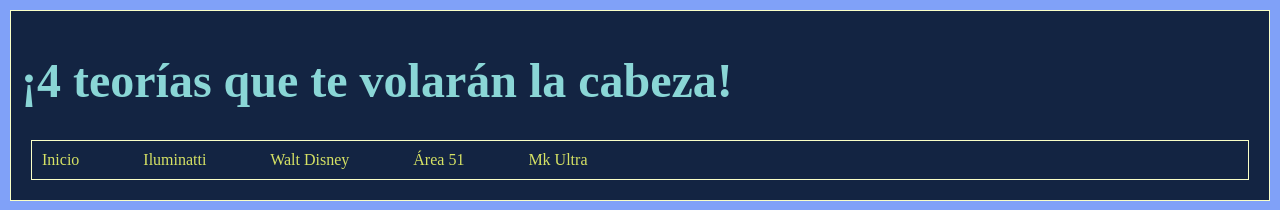
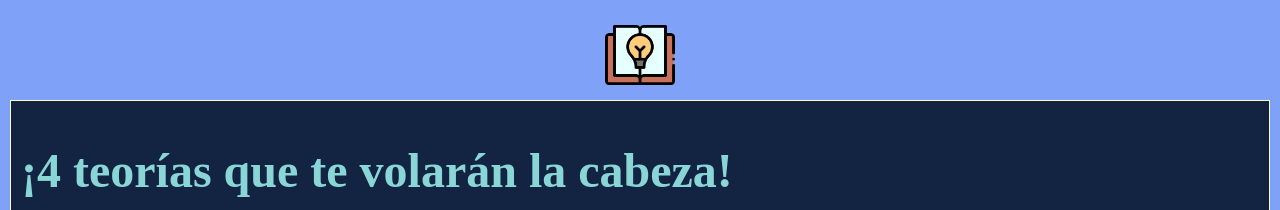
Before and after one commit to marischult/bografia, a plain HTML site: page index.html in a window 1280 px wide. Shown: the top 210 px of the page. Drawn offline with Linux system fonts and the light colour scheme.

Commit message:
LISTOOOOO

```diff
--- a/index.html
+++ b/index.html
@@ -8,6 +8,7 @@
     <title>El dato prohibido</title>
 </head>
 <body>
+    <img src="imagenes/mercadeo.png" alt="Logo" style="width:70px; display:block; margin: 20px auto 0 auto;">
 <header>
         <h1 style="font-size:3em; color: #8ad6d6;">
             ¡4 teorías que te volarán la cabeza!</h1>
```
